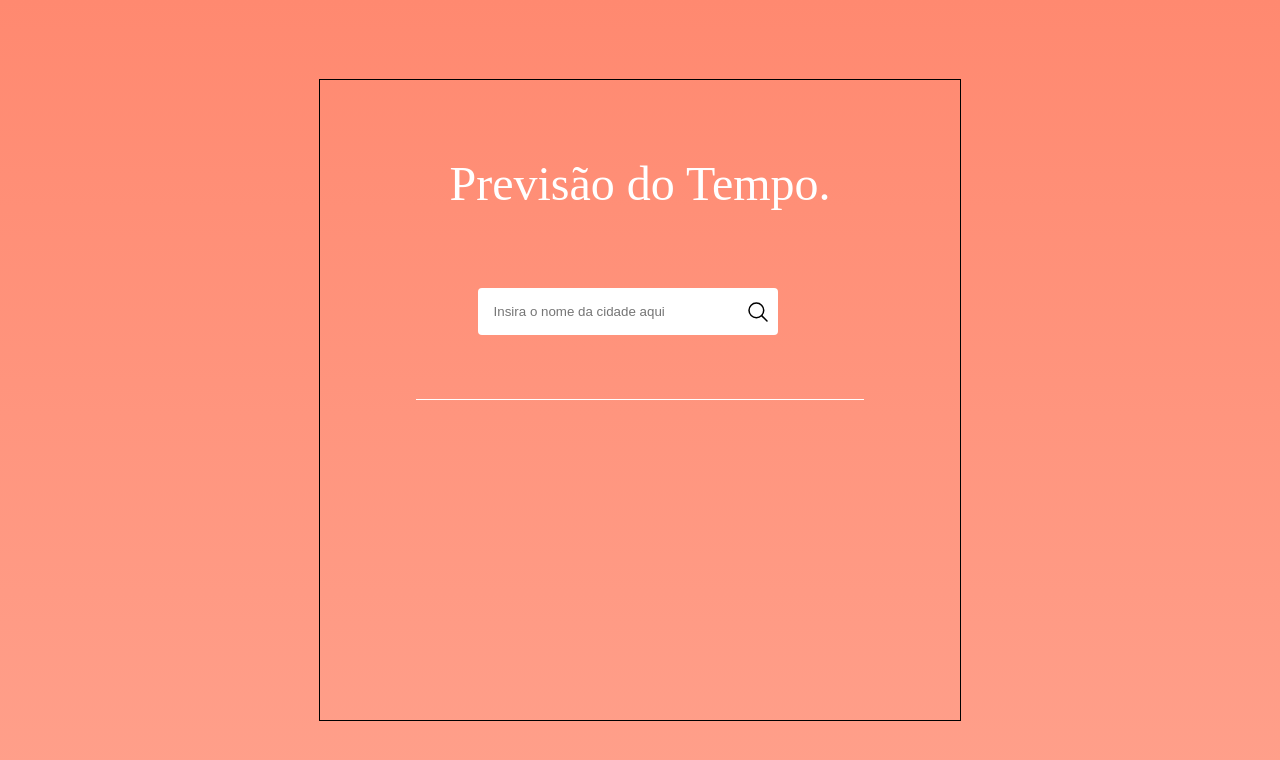
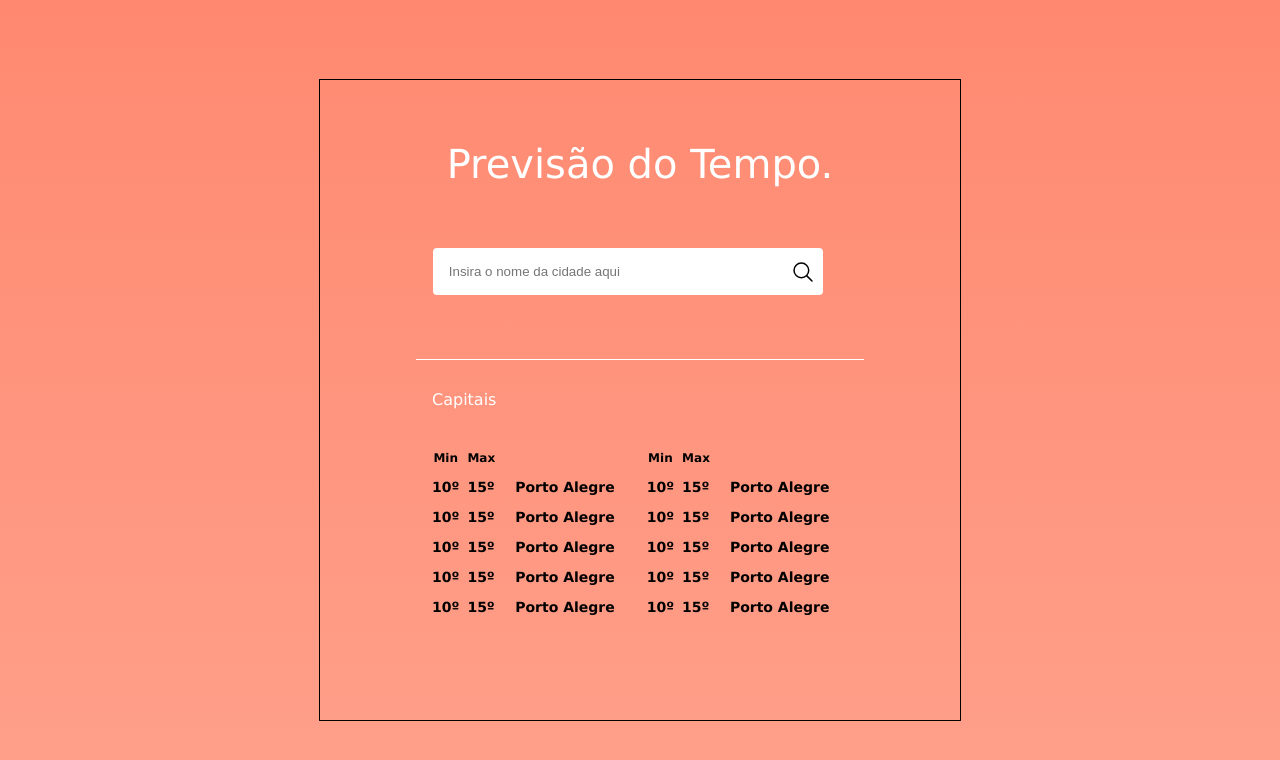
Before and after one commit to davisllv/forecastWeather, a React (Create React App) app: page / in a window 1280 px wide. Shown: the top 760 px of the page. Built offline with nearby package versions, Linux system fonts and the light colour scheme.

Commit message:
make some another improvements

```diff
--- a/src/App.tsx
+++ b/src/App.tsx
@@ -1,19 +1,25 @@
 import React from "react";
-import styled from "styled-components";
+import styled, { css } from "styled-components";
 import { IoSearchOutline } from "react-icons/io5";
 
-const MainContainer = styled.div`
+const flexContainer = css`
   display: flex;
   justify-content: center;
   align-items: center;
+`;
+
+const MainContainer = styled.div`
+  ${flexContainer}
+  font-family: Verdana, Geneva, Tahoma, sans-serif;
   height: 100vh;
   background-image: linear-gradient(#ff8970, #ffa08b);
 `;
-
+console.log();
 const ContentContainer = styled.div`
-  display: inline-flex;
-  flex-direction: column;
-  align-items: center;
+  ${flexContainer
+    .join("")
+    .replace("justify-content: center;", "flex-direction: column; ")
+    .split(" ")}
   border: 1px solid black;
   min-width: 50%;
   min-height: 80%;
@@ -21,26 +27,58 @@ const ContentContainer = styled.div`
 
 const MainTitle = styled.h1`
   color: #fff;
-  margin: 5rem 0;
-  font-size: 3rem;
+  margin: 4rem 0;
+  font-size: 2.5rem;
 `;
 
 const InputContainer = styled.div`
   width: 70%;
-  display: flex;
-  justify-content: center;
-  align-items: center;
-
+  ${flexContainer}
   padding-bottom: 4rem;
   border-bottom: 1px solid white;
 `;
 
 const InputComponent = styled.input`
   padding: 1rem;
-  width: 60%;
+  width: 80%;
   border-radius: 4px;
   border: none;
   outline: none;
+`;
+
+const CapitalContainer = styled.div`
+  margin-top: 2rem;
+  width: 65%;
+
+  > h2 {
+    font-size: 1rem;
+    color: #fff;
+    margin-bottom: 2rem;
+  }
+`;
+
+const CapitalTableContainer = styled.div`
+  display: flex;
+  gap: 1.5rem;
+  flex-direction: row;
+`;
+
+const TableContainer = styled.table`
+  font-weight: bold;
+
+  > tr > th {
+    padding: 0.75rem 0.5rem 0.5rem 0;
+    font-size: 12px;
+  }
+
+  > tr > td {
+    padding: 0.5rem 0.5rem 0.5rem 0;
+    font-size: 14px;
+  }
+
+  > tr > td:last-child {
+    padding-left: 12px;
+  }
 `;
 
 function App() {
@@ -60,6 +98,77 @@ function App() {
             onClick={() => console.log("Oi davi")}
           />
         </InputContainer>
+
+        <CapitalContainer>
+          <h2>Capitais</h2>
+
+          <CapitalTableContainer>
+            <TableContainer>
+              <tr>
+                <th>Min</th>
+                <th>Max</th>
+                <th></th>
+              </tr>
+              <tr>
+                <td>10º</td>
+                <td>15º</td>
+                <td>Porto Alegre</td>
+              </tr>
+              <tr>
+                <td>10º</td>
+                <td>15º</td>
+                <td>Porto Alegre</td>
+              </tr>
+              <tr>
+                <td>10º</td>
+                <td>15º</td>
+                <td>Porto Alegre</td>
+              </tr>
+              <tr>
+                <td>10º</td>
+                <td>15º</td>
+                <td>Porto Alegre</td>
+              </tr>
+              <tr>
+                <td>10º</td>
+                <td>15º</td>
+                <td>Porto Alegre</td>
+              </tr>
+            </TableContainer>
+            <TableContainer>
+              <tr>
+                <th>Min</th>
+                <th>Max</th>
+                <th></th>
+              </tr>
+              <tr>
+                <td>10º</td>
+                <td>15º</td>
+                <td>Porto Alegre</td>
+              </tr>
+              <tr>
+                <td>10º</td>
+                <td>15º</td>
+                <td>Porto Alegre</td>
+              </tr>
+              <tr>
+                <td>10º</td>
+                <td>15º</td>
+                <td>Porto Alegre</td>
+              </tr>
+              <tr>
+                <td>10º</td>
+                <td>15º</td>
+                <td>Porto Alegre</td>
+              </tr>
+              <tr>
+                <td>10º</td>
+                <td>15º</td>
+                <td>Porto Alegre</td>
+              </tr>
+            </TableContainer>
+          </CapitalTableContainer>
+        </CapitalContainer>
       </ContentContainer>
     </MainContainer>
   );
```
